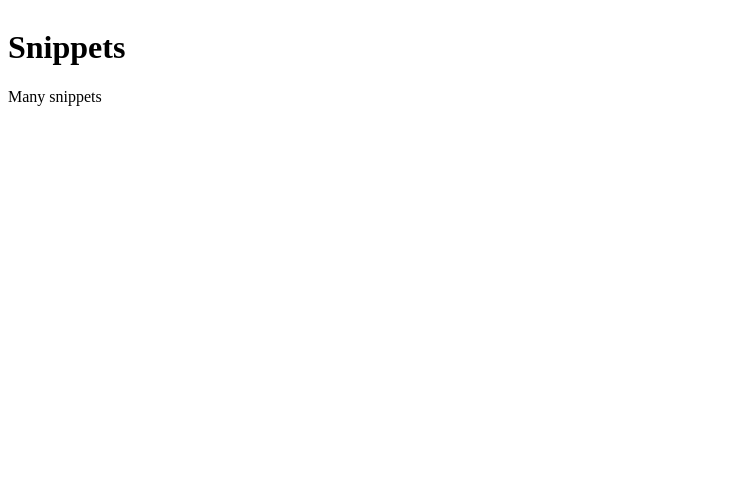
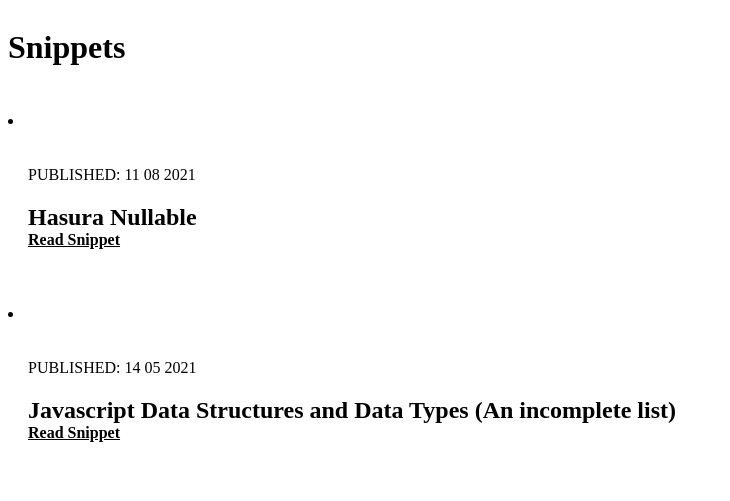
Before and after one commit to jasontcrabtree/jasontcrabtree-2021-portfolio, a Gatsby site: page /snippets in a window 1280 px wide. Shown: the whole page, without its empty margins (0-730 px from the left). Built offline with nearby package versions, Linux system fonts and the light colour scheme; Gatsby itself is replaced by a stand-in of ours.

Commit message:
update snippets setup

```diff
--- a/gatsby-node.js
+++ b/gatsby-node.js
@@ -68,7 +68,10 @@ async function createRepeatableBlogPosts({ graphql, actions, reporter }) {
 
   // Create pages for each Page in Prismic using the selected template.
   blogPostsPages.data.allMdx.nodes.forEach((node) => {
-    if (node.frontmatter.type !== 'case-study') {
+    if (
+      node.frontmatter.type !== 'case-study' &&
+      node.frontmatter.type !== 'snippet'
+    ) {
       actions.createPage({
         path: `/blog/${node.slug}`,
         component: blogPostsTemplate,
@@ -106,7 +109,7 @@ async function createRepeatableSnippetsPages({ graphql, actions, reporter }) {
 
   // Create pages for each Page in Prismic using the selected template.
   snippetsPage.data.allMdx.nodes.forEach((node) => {
-    if (node.frontmatter.type !== 'case-study') {
+    if (node.frontmatter.type === 'snippet') {
       actions.createPage({
         path: `/snippets/${node.slug}`,
         component: snippetsTemplate,
--- a/src/components/globalComponents/GlobalFooter.js
+++ b/src/components/globalComponents/GlobalFooter.js
@@ -151,6 +151,7 @@ function GlobalFooter() {
             Work
           </Link>
           <Link to="/blog">Blog</Link>
+          <Link to="/snippets">Snippets</Link>
         </nav>
       </section>
       <section className="footer-subscribe--layout">
--- a/src/components/staticComponents/BlogPostsList.js
+++ b/src/components/staticComponents/BlogPostsList.js
@@ -114,7 +114,7 @@ function BlogPostsList({ cardWithDescription, paginationLimit }) {
     query allBlogPosts {
       allMdx(
         sort: { fields: frontmatter___date, order: DESC }
-        filter: { frontmatter: { type: { ne: "case-study" } } }
+        filter: { frontmatter: { type: { nin: ["case-study", "snippet"] } } }
       ) {
         nodes {
           slug
--- a/src/components/staticComponents/ColleagueQuotes.js
+++ b/src/components/staticComponents/ColleagueQuotes.js
@@ -14,7 +14,7 @@ function ColleagueQuotes() {
           <cite className="quote-name--style">Dini Paranagama</cite>
           <div className="quote-details-text--layout">
             <span>
-              Digital Product Manager at IAG Insurance, NZ,
+              Digital Product Manager at IAG Insurance, NZ,{' '}
               <a
                 href="https://www.linkedin.com/in/dini-paranagama"
                 aria-label="navigates to Dini Paranagama's CV, who gave the above quote"
@@ -46,7 +46,7 @@ function ColleagueQuotes() {
           <cite className="quote-name--style">Natalie van Baarlen</cite>
           <div className="quote-details-text--layout">
             <span>
-              Customer Experience Design Lead at IAG Insurance, NZ,
+              Customer Experience Design Lead at IAG Insurance, NZ,{' '}
               <a
                 href="https://www.linkedin.com/in/natalie-van-baarlen-60ab73107"
                 aria-label="navigates to Natalie Van Baarlen's LinkedIn, who gave the above quote"
--- a/src/components/utils/SocialProfiles.js
+++ b/src/components/utils/SocialProfiles.js
@@ -16,7 +16,7 @@ const SocialListStyles = styled.ul`
     padding: 8px 8px;
   }
 
-  @media screen and (min-width: 962px) {
+  @media screen and (min-width: 961px) {
     li + * {
       margin-top: 16px;
     }
@@ -28,6 +28,10 @@ const SocialListStyles = styled.ul`
     flex-wrap: wrap;
 
     margin-top: 24px !important;
+
+    li + * {
+      margin-top: 0px;
+    }
 
     li {
       margin: 8px;
--- a/src/pages/snippets.js
+++ b/src/pages/snippets.js
@@ -1,13 +1,98 @@
 import { graphql, Link, useStaticQuery } from 'gatsby';
 import React from 'react';
-import styledComponentsCjs from 'styled-components';
+import styled from 'styled-components';
 
-const SnippetsPageStyles = styledComponentsCjs.main`
+const SnippetsPageStyles = styled.main`
   display: grid;
   grid-column: 1 / 9;
+  gap: 24px;
 `;
 
-function BlogPostCard({
+const SnippetCardStyles = styled.li`
+  .card-details {
+    padding: 20px;
+    margin: auto 0;
+  }
+
+  margin-bottom: 24px;
+
+  background: var(--card-background-white);
+
+  box-shadow: var(--shadow-large);
+  border-radius: 8px;
+  padding: 0px;
+
+  &:hover {
+    box-shadow: var(--shadow-medium);
+  }
+
+  /* margin: 56px 0px;
+  padding: 40px 32px;
+  box-shadow: var(--shadow-medium);
+  border-radius: 8px;
+
+  .blog-list-item {
+    background: var(--white-100);
+  }
+
+  .blog-list-item > * > * + * {
+    margin: 8px 0;
+  } */
+
+  .cover-image {
+    /* Internal shadow */
+    box-shadow: var(--shadow-extra-small);
+    border-radius: 8px 8px 0 0;
+  }
+
+  .cover-image {
+    width: auto;
+  }
+
+  .card-details > * {
+    margin-bottom: var(--size-16);
+  }
+
+  *:last-child {
+    padding-bottom: 32px;
+  }
+
+  a:any-link {
+    text-decoration: none;
+    color: var(--text-black);
+  }
+
+  .card-title {
+    color: var(--primary-blue);
+  }
+
+  .card-link {
+    text-decoration: underline;
+    color: var(--primary-link);
+    font-weight: bold;
+  }
+
+  .date--style {
+    color: var(--subheading-black-blue);
+    text-transform: uppercase;
+    font-weight: 500;
+  }
+
+  @media screen and (max-width: 960px) {
+    margin: 32px 0px;
+
+    max-width: fit-content;
+    max-width: -moz-max-content; /* Firefox/Gecko */
+    max-width: -webkit-max-content; /* Chrome */
+    padding: 0px;
+
+    .card-title {
+      font-size: var(--size-24);
+    }
+  }
+`;
+
+function SnippetCard({
   title,
   description,
   date,
@@ -16,28 +101,25 @@ function BlogPostCard({
   cardWithDescription,
 }) {
   return (
-    <div className="work-list-card">
+    <SnippetCardStyles className="work-list-card">
       <Link to={slug} className="read">
         <div className="card-details">
           <p className="date--style">Published: {date}</p>
           <h2 className="card-title">{title}</h2>
-          {cardWithDescription && <p className="description">{description}</p>}
-          <span>
-            {timeToRead} min read •{' '}
-            <span className="card-link">Read Blog Post</span>
-          </span>
+          <span className="card-link">Read Snippet</span>
         </div>
       </Link>
-    </div>
+    </SnippetCardStyles>
   );
 }
 
 function SnippetsPage() {
+  // TODO: Sort blog post and this query out to seperate case study, blog post and snippets
   const data = useStaticQuery(graphql`
     query allSnippets {
       allMdx(
         sort: { fields: frontmatter___date, order: DESC }
-        filter: { frontmatter: { type: { ne: "case-study" } } }
+        filter: { frontmatter: { type: { eq: "snippet" } } }
       ) {
         nodes {
           slug
@@ -53,10 +135,26 @@ function SnippetsPage() {
     }
   `);
 
+  const snippets = data.allMdx.nodes;
+
+  console.log(snippets);
+
   return (
     <SnippetsPageStyles>
       <h1>Snippets</h1>
-      <div>Many snippets</div>
+      <div>
+        {snippets.map((item, i) => (
+          <SnippetCard
+            key={i}
+            title={item.frontmatter.title}
+            description={item.frontmatter.description}
+            date={item.frontmatter.date}
+            timeToRead={Math.round(item.timeToRead * 0.8)}
+            slug={`/snippets/${item.slug}`}
+            // cardWithDescription={cardWithDescription}
+          />
+        ))}
+      </div>
     </SnippetsPageStyles>
   );
 }
--- a/src/snippets/data-structures-in-js.mdx
+++ b/src/snippets/data-structures-in-js.mdx
@@ -2,6 +2,7 @@
 title: 'Javascript Data Structures and Data Types (An incomplete list)'
 date: 2021-05-14
 description:
+type: snippet
 ---
 
 - Variables (var, const, let)
--- /dev/null
+++ b/src/snippets/hasura-nullable.mdx
@@ -0,0 +1,8 @@
+---
+title: 'Hasura Nullable'
+date: 2021-08-11
+description:
+type: snippet
+---
+
+Nullable, what's the definition?
--- a/src/styles/globalStyles/globalType.css
+++ b/src/styles/globalStyles/globalType.css
@@ -1,12 +1,9 @@
 @import url('https://use.typekit.net/npd1kgb.css');
 
-
 html {
-  font-family: -apple-system, BlinkMacSystemFont, 'Segoe UI', Roboto, Oxygen,
-    Ubuntu, Cantarell, 'Open Sans', 'Helvetica Neue', sans-serif;
-
-
-
+  font-family: -apple-system, Inter, Lato, 'Lato', 'Helvetica Neue',
+    BlinkMacSystemFont, 'Segoe UI', Roboto, Oxygen, Ubuntu, Cantarell,
+    'Open Sans', 'Helvetica Neue', sans-serif;
   text-rendering: optimizeLegibility;
   font-variant-ligatures: common-ligatures;
 
@@ -17,6 +14,7 @@ html {
   /* letter-spacing: 0.2px; */
 }
 
-h1, h2 {
-     font-family: 'p22-mackinac-pro', Georgia, serif;
+h1,
+h2 {
+  font-family: 'p22-mackinac-pro', Georgia, serif;
 }
--- a/src/styles/globalStyles/styles.css
+++ b/src/styles/globalStyles/styles.css
@@ -59,9 +59,9 @@
 }
 
 body {
-  font-family: system-ui, -apple-system, BlinkMacSystemFont, 'Segoe UI',
-    Helvetica, Arial, sans-serif, 'Apple Color Emoji', 'Segoe UI Emoji',
-    'Segoe UI Symbol';
+  font-family: -apple-system, Inter, Lato, 'Lato', 'Helvetica Neue',
+    BlinkMacSystemFont, 'Segoe UI', Roboto, Oxygen, Ubuntu, Cantarell,
+    'Open Sans', 'Helvetica Neue', sans-serif;
 
   -webkit-font-smoothing: antialiased;
   text-rendering: geometricPrecision;
```
Also changed, not shown: src/templates/Snippets.js (+3 -4 lines).
